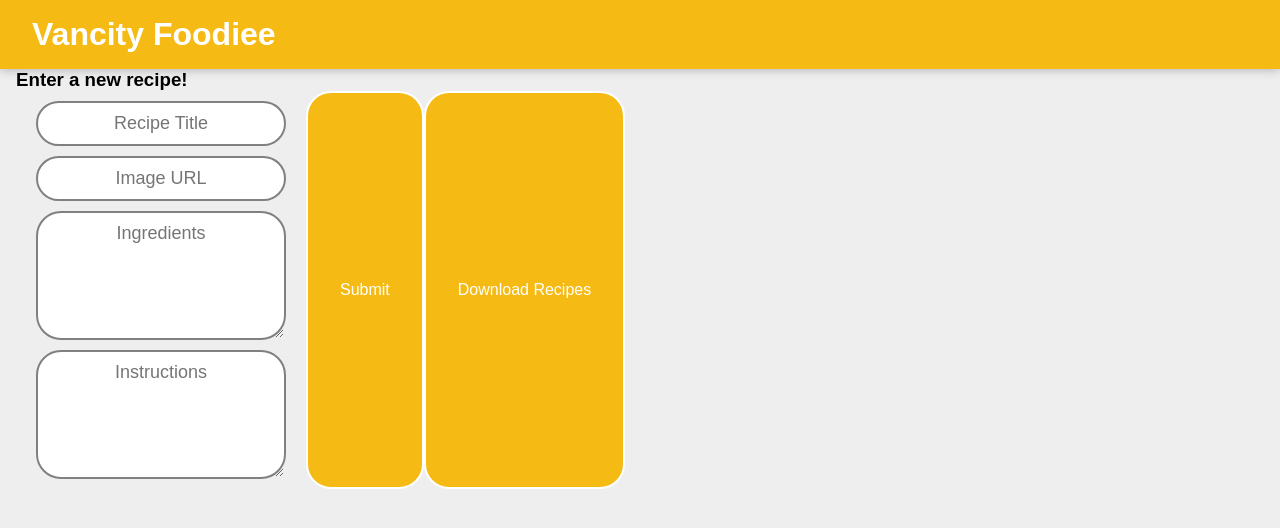
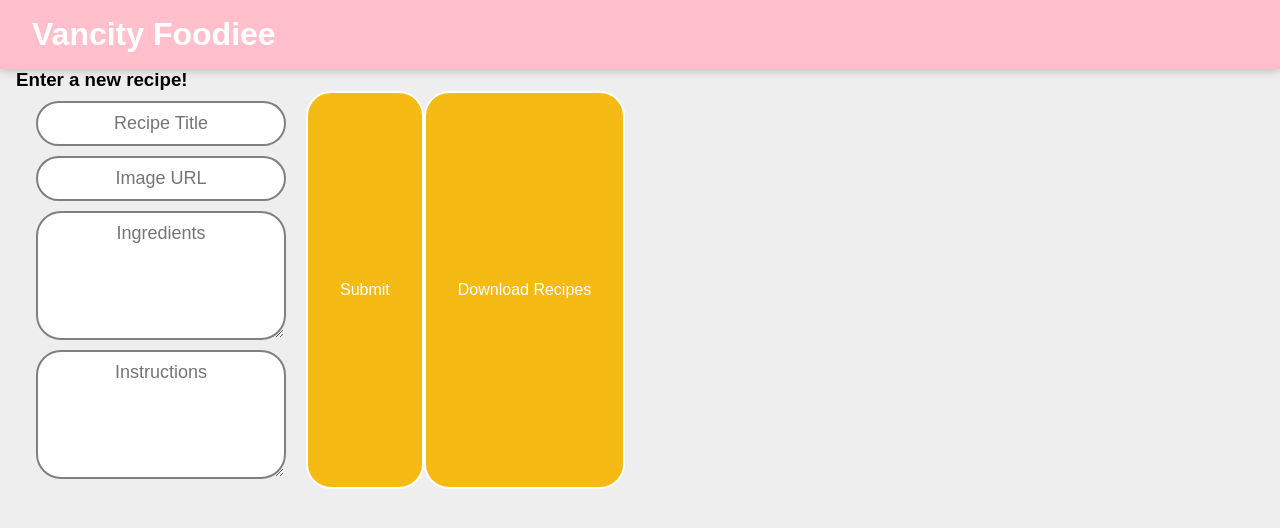
Before and after one commit to nyananu/VancityFoodiee, a React (Create React App) app in the folder food-app/: page / in a window 1280 px wide. Shown: the top 528 px of the page. Built offline with nearby package versions, Linux system fonts and the light colour scheme; no server answers.

Commit message:
lets try this

```diff
--- a/food-app/src/componentStyles/header.css
+++ b/food-app/src/componentStyles/header.css
@@ -1,6 +1,7 @@
 /*Header component*/
 header {
-    background-color: #F5BA13;
+    background-color: pink;
+    /*background-color: #F5BA13;*/
     margin: auto -16px;
     padding: 16px 32px;
     box-shadow:0 0 10px 0 rgba(0, 0, 0, 0.3);
```
